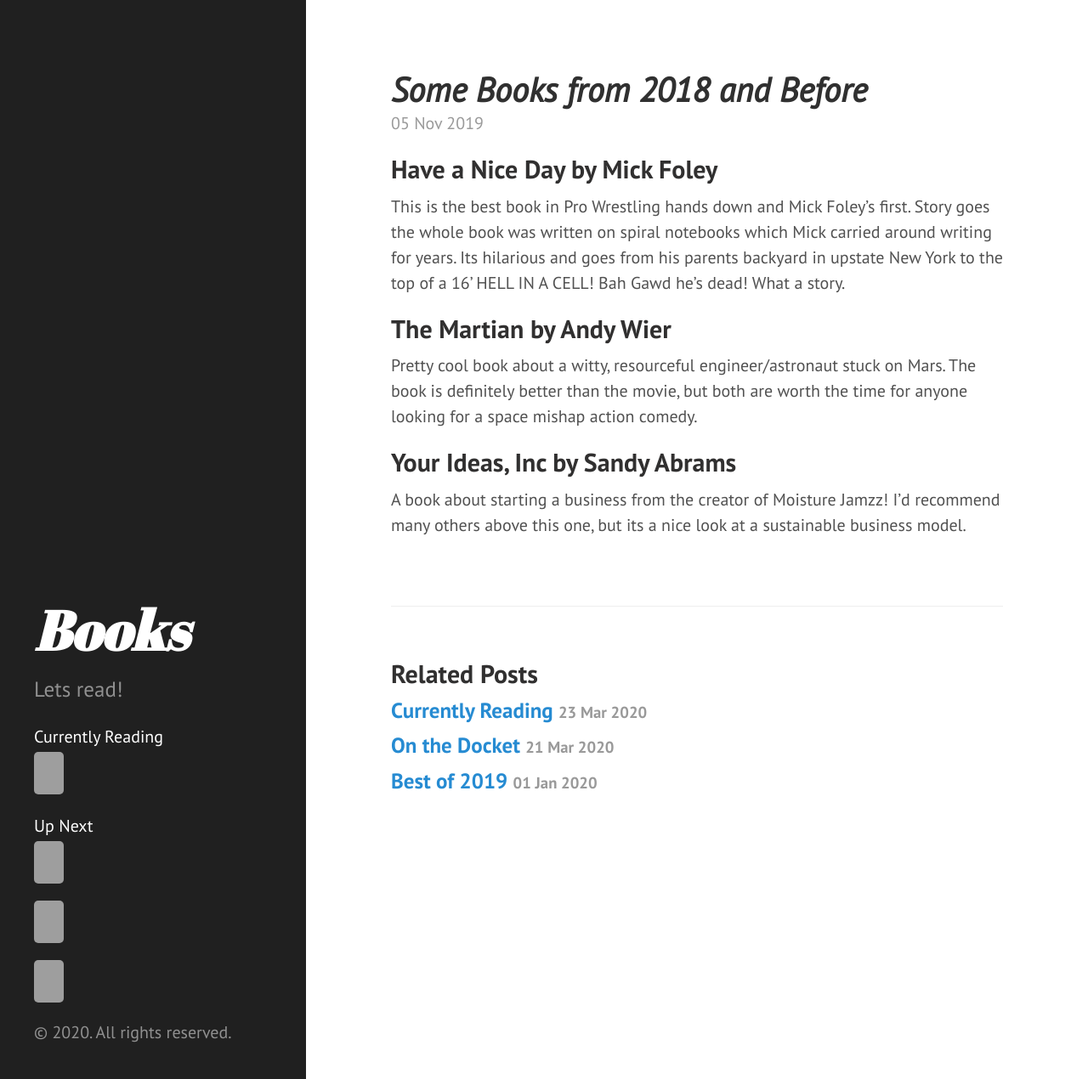
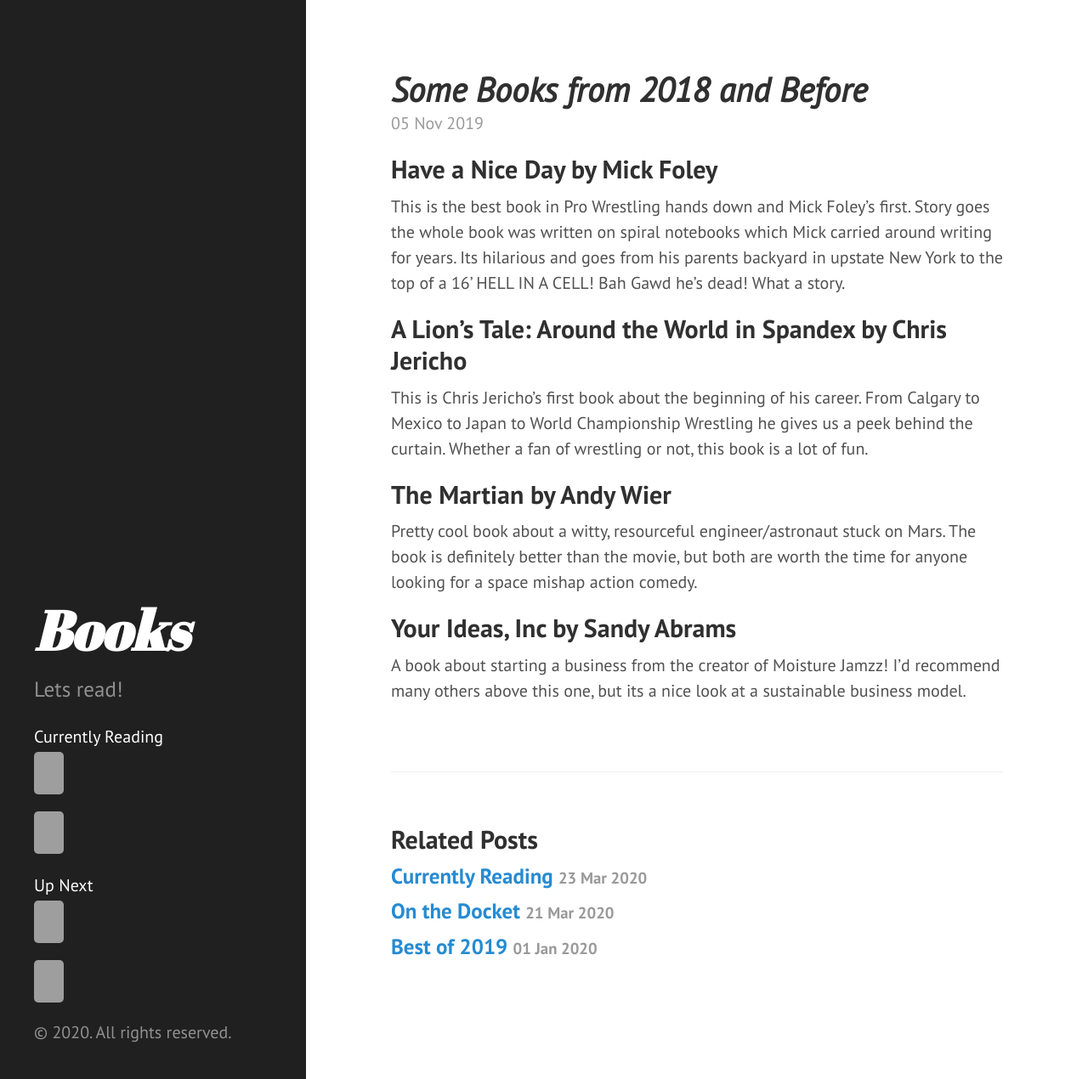
Before and after one commit to Kenstogram/Kenstogram.github.io, a Jekyll site: the page built from _posts/2019-11-05-2018reads.md, in a window 1280 px wide and 1270 px high. Shown: the whole window at 85% size. Built offline with Jekyll 4.4.1, drawn with Linux system fonts in a browser that asks for light colours; grey boxes are pictures that could not be loaded.

```diff
--- a/_includes/sidebar.html
+++ b/_includes/sidebar.html
@@ -11,11 +11,13 @@
 
     <nav class="sidebar-nav">
       <a class="sidebar-nav-item" href="{{ "/" | relative_url }}">Currently Reading</a>
+      <div class="sidebar-nav-image">
       <img src="https://images-na.ssl-images-amazon.com/images/I/51buuuL1LjL._SX331_BO1,204,203,200_.jpg" width="35" height="50">
-      <a class="sidebar-nav-item" href="https://www.amazon.com/SEE-YOU-AT-TOP-Anniversary-ebook/dp/B0047T78TQ">Up Next</a>
+      </div>
       <div class="sidebar-nav-image">
-          <img src="https://images-na.ssl-images-amazon.com/images/I/415CrbDNlHL._SX315_BO1,204,203,200_.jpg" width="35" height="50">
-      </div>
+        <img src="https://images-na.ssl-images-amazon.com/images/I/415CrbDNlHL._SX315_BO1,204,203,200_.jpg" width="35" height="50">
+    </div>
+      <a class="sidebar-nav-item" href="{{ "/" | relative_url }}">Up Next</a>
       <div class="sidebar-nav-image">
           <img src="https://images-na.ssl-images-amazon.com/images/I/51XLPEBpwxL.jpg" width="35" height="50">
       </div>
--- a/_posts/2019-11-05-2018reads.md
+++ b/_posts/2019-11-05-2018reads.md
@@ -7,6 +7,10 @@ title: Some Books from 2018 and Before
 
 This is the best book in Pro Wrestling hands down and Mick Foley's first. Story goes the whole book was written on spiral notebooks which Mick carried around writing for years. Its hilarious and goes from his parents backyard in upstate New York to the top of a 16' HELL IN A CELL! Bah Gawd he's dead! What a story.
 
+## A Lion's Tale: Around the World in Spandex by Chris Jericho
+
+This is Chris Jericho's first book about the beginning of his career. From Calgary to Mexico to Japan to World Championship Wrestling he gives us a peek behind the curtain. Whether a fan of wrestling or not, this book is a lot of fun.
+
 ## The Martian by Andy Wier
 
 Pretty cool book about a witty, resourceful engineer/astronaut stuck on Mars. The book is definitely better than the movie, but both are worth the time for anyone looking for a space mishap action comedy.
```
Also changed, not shown: _posts/2020-03-21-onthedocket.md (+0 -4 lines), _posts/2020-03-23-currentlyreading.md (+4 -0 lines).
